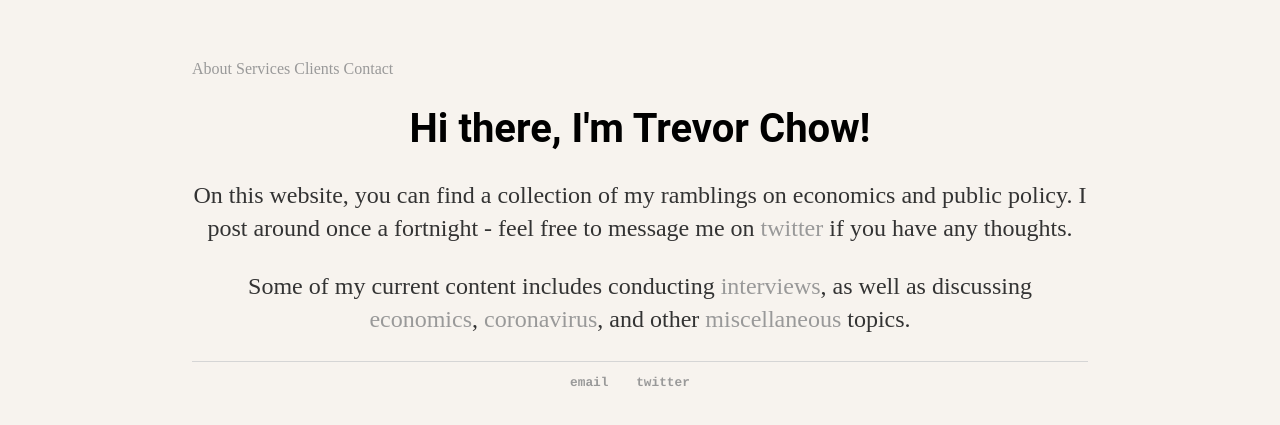
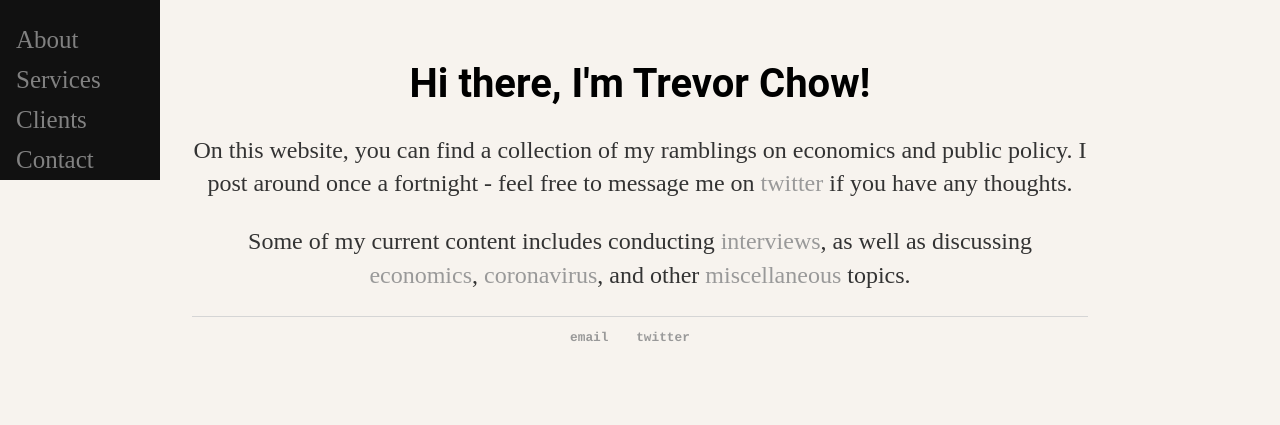
Before and after one commit to tmychow/tmychow.github.io, a Jekyll site: the page built from index.html, in a window 1280 px wide. Shown: the top 425 px of the page. Built offline with Jekyll 4.4.1, drawn with Linux system fonts in a browser that asks for light colours.

Commit message:
sidebar css

```diff
--- a/css/main.css
+++ b/css/main.css
@@ -50,3 +50,35 @@
 ul.posts li {
     list-style: none;
 }
+
+.sidenav {
+  width: 160px; /* Set the width of the sidebar */
+  position: fixed; /* Fixed Sidebar (stay in place on scroll) */
+  z-index: 1; /* Stay on top */
+  top: 0; /* Stay at the top */
+  left: 0;
+  background-color: #111; /* Black */
+  overflow-x: hidden; /* Disable horizontal scroll */
+  padding-top: 20px;
+}
+
+.sidenav a {
+  padding: 6px 8px 6px 16px;
+  text-decoration: none;
+  font-size: 25px;
+  color: #818181;
+  display: block;
+}
+.sidenav a:hover {
+  color: #f1f1f1;
+}
+
+.main {
+  margin-left: 160px; /* Same as the width of the sidebar */
+  padding: 0px 10px;
+}
+
+@media screen and (max-height: 450px) {
+  .sidenav {padding-top: 15px;}
+  .sidenav a {font-size: 18px;}
+}
```
